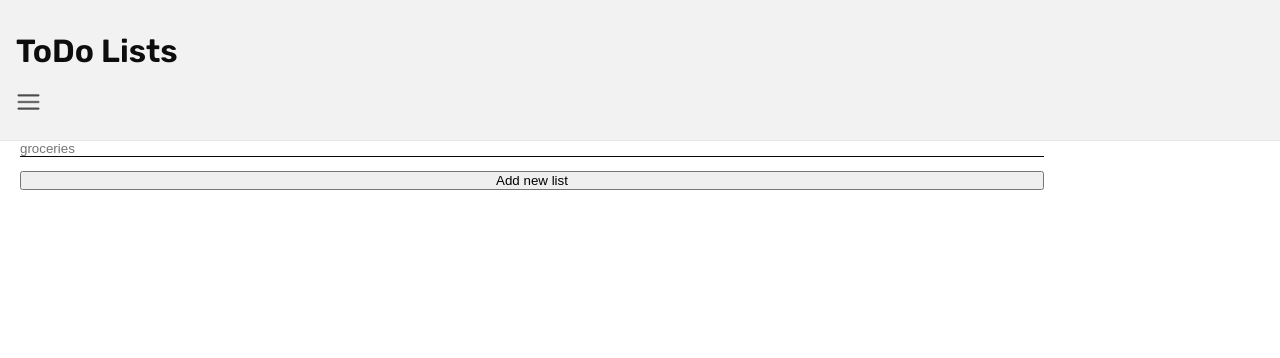
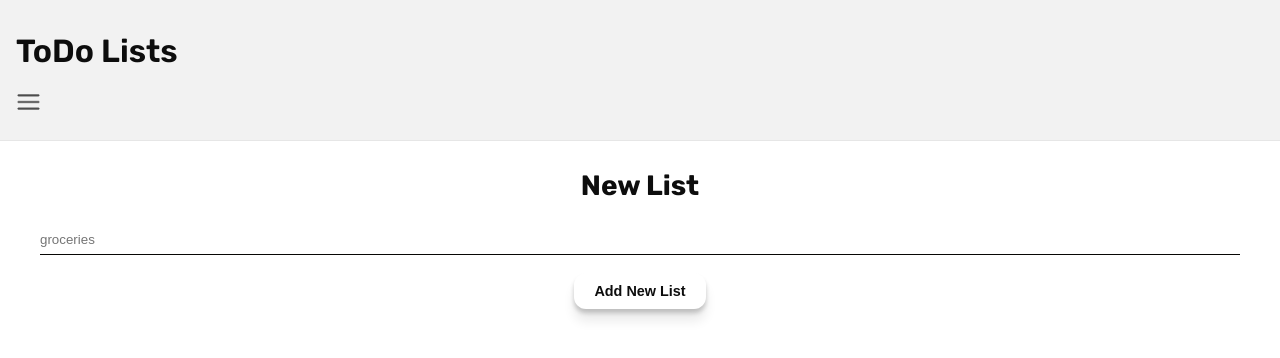
Before and after one commit to katab99/todo-list, a React (Vite) app: page /list/new in a window 1280 px wide. Shown: the top 358 px of the page. Built offline with nearby package versions, Linux system fonts and the light colour scheme.

Commit message:
Style add-item

```diff
--- a/src/components/TaskList.tsx
+++ b/src/components/TaskList.tsx
@@ -81,17 +81,17 @@ export default function TaskList() {
 				<h1>{currentList && currentList.name}</h1>
 			</div>
 
-			<form className="add-task-container">
+			<form className="add-item-container">
 				<input
-					className="add-task-input"
+					className="add-item-input"
 					type="text"
 					placeholder="e.g. clean up the kitchen"
 					value={newTask}
 					onChange={(e) => setNewTask(e.target.value)}
 				/>
 
-				<button type="submit" className="add-task-btn btn" onClick={addTask}>
-					Add
+				<button type="submit" className="add-item-btn btn" onClick={addTask}>
+					Add Task
 				</button>
 			</form>
 
--- a/src/index.css
+++ b/src/index.css
@@ -27,10 +27,9 @@ body {
 
 /* --- TYPOGRAPHY --- */
 h1,
-h3,
-.page-title {
+h3 {
 	color: var(--text);
-	margin: 0;
+	margin: 0 auto;
 }
 
 h1 {
@@ -54,12 +53,6 @@ input:focus {
 	transition: border-bottom 0.01s;
 }
 
-.page-title,
-.link {
-	color: var(--text);
-	text-decoration: none;
-}
-
 .site-title {
 	margin-bottom: 0.9em;
 	font-size: 2rem;
@@ -68,6 +61,8 @@ input:focus {
 
 .link {
 	margin: 0.5em 0;
+	color: var(--text);
+	text-decoration: none;
 }
 
 .link:focus,
@@ -84,14 +79,21 @@ input:focus {
 }
 
 /* --- LAYOUT  ---*/
+/* main, */
 .site-header,
 .collapsible-root,
 .collapsible-content,
 .nav-menu-content,
 .site-container,
+.add-item-container,
 .task-list-container {
 	display: flex;
 	flex-direction: column;
+}
+
+/* -- whole site (header + main) */
+.site-container {
+	min-height: 100vh;
 }
 
 /* -- header */
@@ -100,11 +102,6 @@ input:focus {
 	padding: 1em;
 	background: var(--bg);
 	border-bottom: solid 1px var(--bg-dark);
-}
-
-.collapsible-root {
-	margin: auto 0;
-	width: 200px;
 }
 
 .icon-btn {
@@ -136,25 +133,16 @@ input:focus {
 	border: none;
 }
 
-/* -- main-content */
-.site-container {
-	min-height: 100vh;
+/* -- main */
+
+/* -- add-item (new list or task) */
+.add-item-input {
+	margin: 2.25em 3em 0 3em;
+	padding-bottom: 0.5em;
 }
 
-/* -- add-task */
-
-.add-task-container {
-	display: flex;
-	flex-direction: column;
-}
-
-.add-task-container > * {
-	margin: 0 0 1em var(--margin-left);
-	max-width: 80%;
-}
-
-.add-task-input {
-	margin-top: 1.25em;
+.add-item-btn {
+	margin: 1.25em auto;
 }
 
 /* -- task-list */
--- a/src/pages/NewList.tsx
+++ b/src/pages/NewList.tsx
@@ -25,18 +25,19 @@ export default function NewList() {
 
 	return (
 		<main>
-			<section className="add-task-container">
+			<h1 className="task-list-header">New List</h1>
+			<form className="add-item-container">
 				<input
-					className="add-task-text"
+					className="add-item-input"
 					type="text"
 					placeholder="groceries"
 					value={listName}
 					onChange={(e) => setListName(e.target.value)}
 				/>
-				<button type="submit" className="add-task-button" onClick={addList}>
-					Add new list
+				<button type="submit" className="add-item-btn btn" onClick={addList}>
+					Add New List
 				</button>
-			</section>
+			</form>
 		</main>
 	);
 }
```
